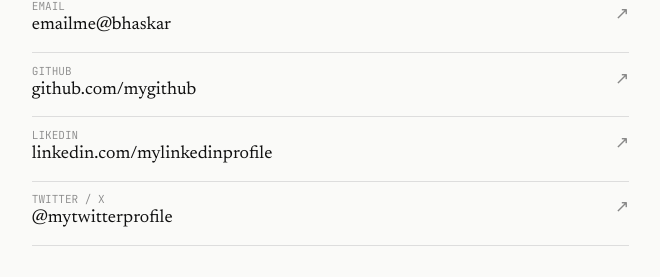
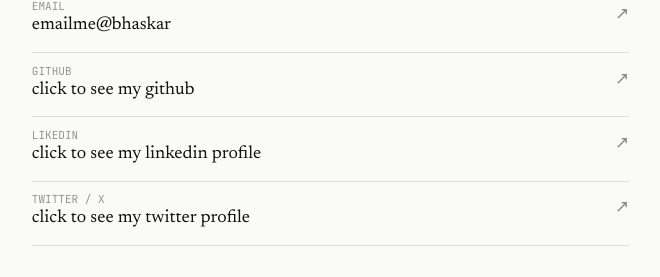
Before and after one commit to bhaskar-f/my-portfolio, a React (Vite) app in the folder frontend/: page /contact in a window 1280 px wide. Shown: the part 324-601 px from the top of the page, without its empty margins (302-962 px from the left). Built offline with nearby package versions, Linux system fonts and the light colour scheme; no server answers.

Commit message:
Update ContactLinks.jsx

```diff
--- a/frontend/src/components/ContactLinks.jsx
+++ b/frontend/src/components/ContactLinks.jsx
@@ -9,17 +9,17 @@ export default function ContactLinks() {
     },
     {
       field: "github",
-      handle: "github.com/mygithub",
+      handle: "click to see my github",
       handlelink: "https://github.com/bhaskar-f",
     },
     {
       field: "likedin",
-      handle: "linkedin.com/mylinkedinprofile",
+      handle: "click to see my linkedin profile",
       handlelink: "https://www.linkedin.com/in/bhaskar-sarkar-1a1a6b31a",
     },
     {
       field: "twitter / x",
-      handle: "@mytwitterprofile",
+      handle: "click to see my twitter profile",
       handlelink: "https://x.com/404_username_NF",
     },
   ];
```
